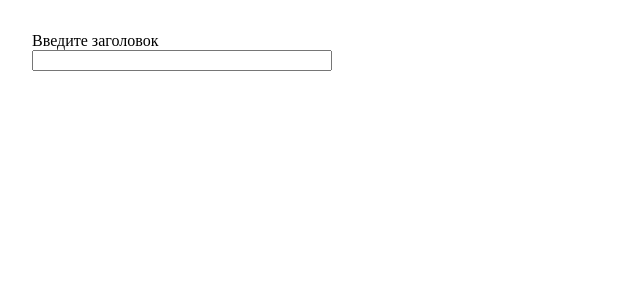
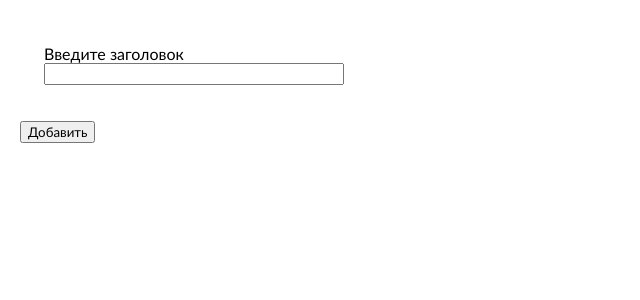
Before and after one commit to AnastasiyaGuryanova/todo-app-testing, a React app: page / in a window 1280 px wide. Shown: the top 300 px of the page, without its empty margins (0-640 px from the left). Built offline with nearby package versions, Linux system fonts and the light colour scheme.

Commit message:
feat: добавление компонента AddButton и тестов для него

```diff
--- a/src/App.tsx
+++ b/src/App.tsx
@@ -1,12 +1,19 @@
 import { useState } from "react";
 import { Input } from "./components/Input";
+import { AddButton } from "./components/AddButton";
+import "./styles.css";
 
 export const App = () => {
   const [inputValue, setinputValue] = useState("");
 
+  const handleAddButtonClick = () => {
+    console.log("Button was clicked!");
+  };
+
   return (
-    <div>
-      <Input value={inputValue} onChange={(val) => setinputValue(val)} />
+    <div className="root-container">
+      <Input defaultValue={inputValue} onChange={(val) => setinputValue(val)} />
+      <AddButton onClick={handleAddButtonClick} />
     </div>
   );
 };
--- /dev/null
+++ b/src/components/AddButton.tsx
@@ -0,0 +1,8 @@
+type Props = {
+    onClick: () => void;
+}
+export const AddButton = ({ onClick }: Props) => {
+  return (
+    <button onClick={onClick}>Добавить</button>
+  )
+}
--- /dev/null
+++ b/src/components/styles.css
@@ -0,0 +1,18 @@
+.input-field {
+  display: flex;
+  flex-flow: column nowrap;
+
+  width: 100%;
+}
+
+.input-field label {
+  font-size: 10px;
+  color: gray;
+  margin-bottom: 4px;
+}
+
+.input-field input::placeholder {
+  font-size: 10px;
+  color: gray;
+  font-style: italic;
+}
--- /dev/null
+++ b/src/styles.css
@@ -0,0 +1,11 @@
+* {
+    font-family: 'Trebuchet MS', 'Lucida Sans Unicode', 'Lucida Grande', 'Lucida Sans', Arial, sans-serif;
+}
+
+.root-container {
+    padding: 12px;
+    display: flex;
+    flex-flow: column nowrap;
+    gap: 12px;
+    align-items: flex-start;
+}
```
Also changed, not shown: 1 other file (tests, documents, lock files or other folders).
